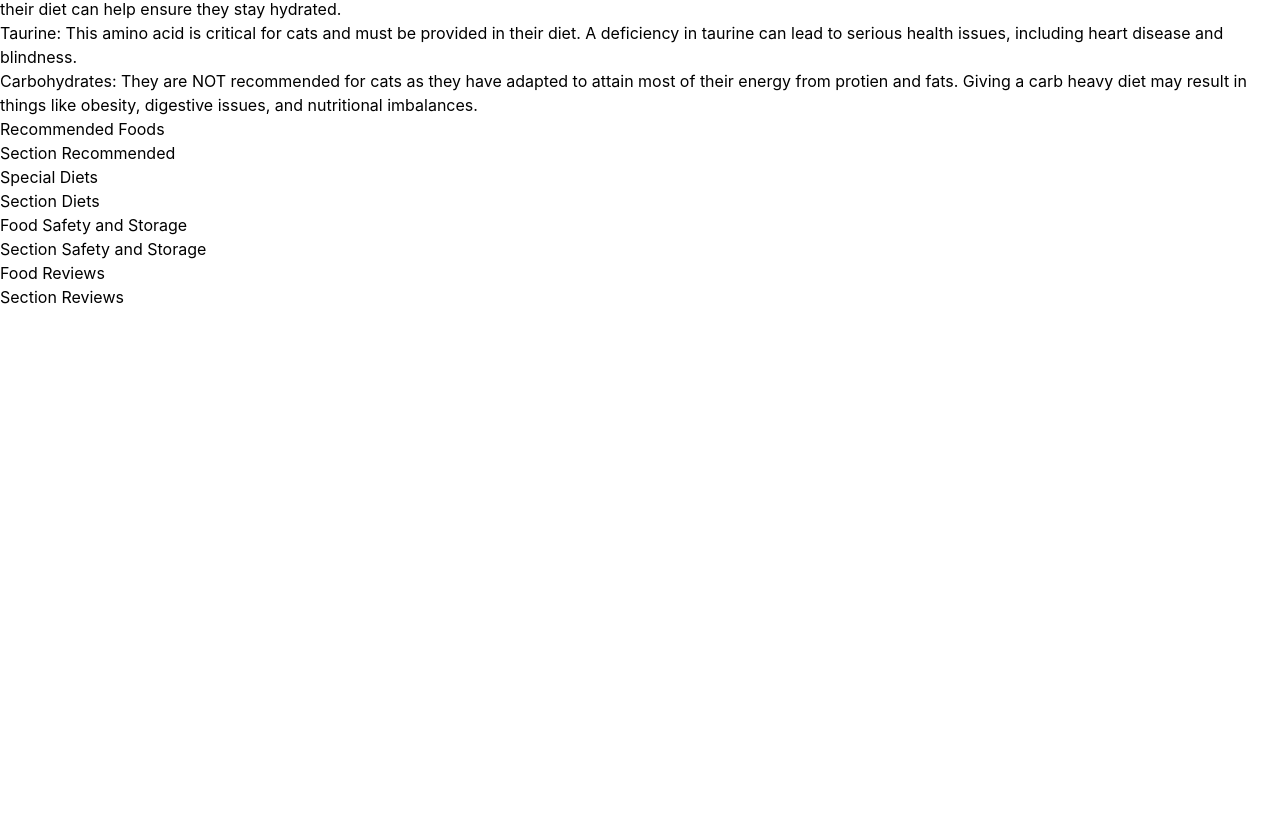
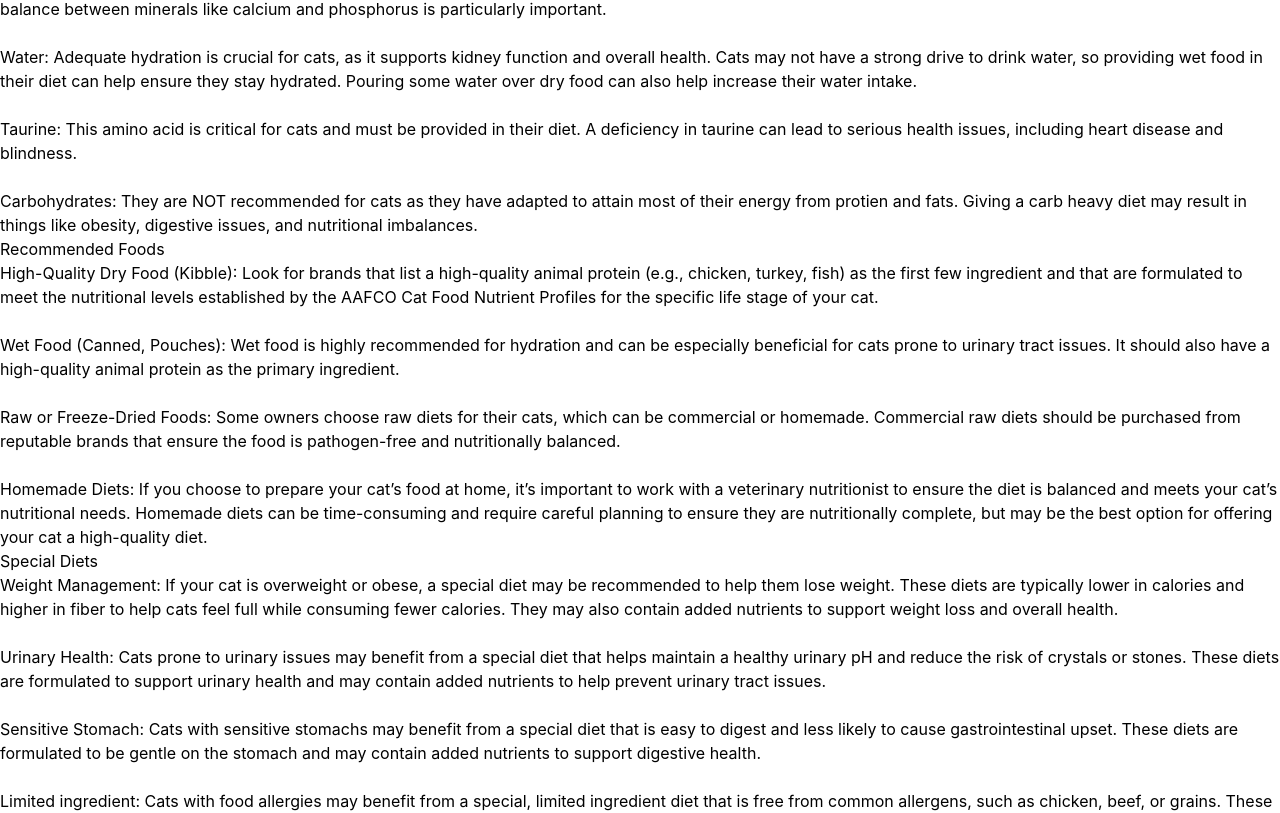
Before and after one commit to IbrahimElsa/cat_projec, a React (Create React App) app: page /food-nutrition in a window 1280 px wide. Shown: the part 1591-2404 px from the top of the page. Before the commit the page ends 1900 px from the top, so only its background shows below. Built offline with nearby package versions, Linux system fonts and the light colour scheme.

Commit message:
Added information

```diff
--- a/src/pages/Nutrition.js
+++ b/src/pages/Nutrition.js
@@ -5,24 +5,60 @@ function Nutrition() {
     return (
         <div className="flex">
             <Navbar />
-            <div className="xl:ml-64">
+            <div className="xl:ml-64 pt-16 xl:pt-0">
                 <div className="flex flex-col justify-center items-center">
                 </div>
                 <div className="">
                     <h1 className="text-2xl mb-1">Nutritional Requirements</h1>
-                    <p className="text-base mt-1">Protein: Cats are obligate carnivores, which means their diet must be primarily composed of meat. High-quality animal-based proteins should be the foundation of their diet, providing essential amino acids like taurine, which is crucial for heart health, vision, and reproduction.
-                    <br />Fats: Fats provide energy, help absorb certain vitamins, and contribute to a healthy skin and coat. Essential fatty acids, such as omega-3 and omega-6, are vital for maintaining overall health.
-                    <br />Vitamins: Cats need various vitamins in their diet, including vitamins A, D, E, K, and the B-complex vitamins. Each plays a unique role in maintaining bodily functions, from supporting vision and bone health to aiding in metabolism and immune response.
-                    <br />Minerals: Essential minerals like calcium, phosphorus, magnesium, and potassium are important for strong bones and teeth, nerve function, and muscle health. The balance between minerals like calcium and phosphorus is particularly important.
-                    <br />Water: Adequate hydration is crucial for cats, as it supports kidney function and overall health. Cats may not have a strong drive to drink water, so providing wet food in their diet can help ensure they stay hydrated.
-                    <br />Taurine: This amino acid is critical for cats and must be provided in their diet. A deficiency in taurine can lead to serious health issues, including heart disease and blindness.
-                    <br />Carbohydrates: They are NOT recommended for cats as they have adapted to attain most of their energy from protien and fats. Giving a carb heavy diet may result in things like obesity, digestive issues, and nutritional imbalances.</p>
+                    <p className="text-base mt-1">
+                        Protein: Cats are obligate carnivores, which means their diet must be primarily composed of meat. High-quality animal-based
+                        proteins should be the foundation of their diet, providing essential amino acids like taurine, which is crucial for heart health, vision, and reproduction.
+                        <br />Fats: Fats provide energy, help absorb certain vitamins, and contribute to a healthy skin and coat. Essential fatty acids, such as omega-3 and omega-6, are vital for maintaining overall health.
+                        <br /><br />Vitamins: Cats need various vitamins in their diet, including vitamins A, D, E, K, and the B-complex vitamins. Each plays a unique role in
+                        maintaining bodily functions, from supporting vision and bone health to aiding in metabolism and immune response.
+                        <br /><br />Minerals: Essential minerals like calcium, phosphorus, magnesium, and potassium are important for strong bones and teeth, nerve function,
+                        and muscle health. The balance between minerals like calcium and phosphorus is particularly important.
+                        <br /><br />Water: Adequate hydration is crucial for cats, as it supports kidney function and overall health. Cats may not have a strong drive to drink
+                        water, so providing wet food in their diet can help ensure they stay hydrated. Pouring some water over dry food can also help increase their water intake.
+                        <br /><br />Taurine: This amino acid is critical for cats and must be provided in their diet. A deficiency in taurine can lead to serious health issues,
+                        including heart disease and blindness.
+                        <br /><br />Carbohydrates: They are NOT recommended for cats as they have adapted to attain most of their energy from protien and fats. Giving a carb
+                        heavy diet may result in things like obesity, digestive issues, and nutritional imbalances.</p>
                     <h1 className="text-2xl mb-1">Recommended Foods</h1>
-                    <p className="text-base mt-1">Section Recommended</p>
+                    <p className="text-base mt-1">
+                        High-Quality Dry Food (Kibble): Look for brands that list a high-quality animal protein (e.g., chicken, turkey, fish) as the first few ingredient and
+                        that are formulated to meet the nutritional levels established by the AAFCO Cat Food Nutrient Profiles for the specific life stage of your cat.
+                        <br /><br />Wet Food (Canned, Pouches): Wet food is highly recommended for hydration and can be especially beneficial for cats prone to urinary tract
+                        issues. It should also have a high-quality animal protein as the primary ingredient.
+                        <br /><br />Raw or Freeze-Dried Foods: Some owners choose raw diets for their cats, which can be commercial or homemade. Commercial raw diets should be
+                        purchased from reputable brands that ensure the food is pathogen-free and nutritionally balanced.
+                        <br /><br />Homemade Diets: If you choose to prepare your cat’s food at home, it’s important to work with a veterinary nutritionist to ensure the diet
+                        is balanced and meets your cat’s nutritional needs. Homemade diets can be time-consuming and require careful planning to ensure they are nutritionally
+                        complete, but may be the best option for offering your cat a high-quality diet.
+                    </p>
                     <h1 className="text-2xl mb-1">Special Diets</h1>
-                    <p className="text-base mt-1">Section Diets</p>
+                    <p className="text-base mt-1">
+                        Weight Management: If your cat is overweight or obese, a special diet may be recommended to help them lose weight. These diets are typically lower in
+                        calories and higher in fiber to help cats feel full while consuming fewer calories. They may also contain added nutrients to support weight loss and
+                        overall health.
+                        <br /><br />Urinary Health: Cats prone to urinary issues may benefit from a special diet that helps maintain a healthy urinary pH and reduce the risk of
+                        crystals or stones. These diets are formulated to support urinary health and may contain added nutrients to help prevent urinary tract issues.
+                        <br /><br />Sensitive Stomach: Cats with sensitive stomachs may benefit from a special diet that is easy to digest and less likely to cause gastrointestinal
+                        upset. These diets are formulated to be gentle on the stomach and may contain added nutrients to support digestive health.
+                        <br /><br />Limited ingredient: Cats with food allergies may benefit from a special, limited ingredient diet that is free from common allergens, such as chicken, beef, or grains. These
+                        diets are formulated to be hypoallergenic and may contain novel protein sources and limited ingredients to reduce the risk of allergic reactions.
+                    </p>
                     <h1 className="text-2xl mb-1">Food Safety and Storage</h1>
-                    <p className="text-base mt-1">Section Safety and Storage</p>
+                    <p className="text-base mt-1">
+                        Food Safety: Always check the expiry date on the cat food packeging before purchasing and feeding it to your cat, ensuring that the food is within the
+                        safe consumption period. Be aware of food recalls for cat food brands and products, as they may be contaminated or other safety concerns with the product.
+                        <br /><br />Handling Dry food: store dry food in a cool, dry place, and keep it in the original packaging or an airtight container to maintain freshness and to
+                        prevent pests. Ensure the food is not exposed to moisture or humidity, as this can cause mold growth and spoilage.
+                        <br /><br />Handling Wet food: Once the wet food has been opened, canned cat food should be covered and refrigerated, if not all consumed in one sitting.
+                        The food is generally safe to keep refrigerated for up to 3-5 days. For the next meal, be sure to serve it at room temperature to make it more palatable for the cat.
+                        Refrigerated food can be gently warmed by placing the container in a bowl of warm water for a few minutes. The wet food should never be microwaved as
+                        the heat can create hot spots and burn the cat’s mouth.
+                    </p>
                     <h1 className="text-2xl mb-1">Food Reviews</h1>
                     <p className="text-base mt-1">Section Reviews</p>
                 </div>
```
